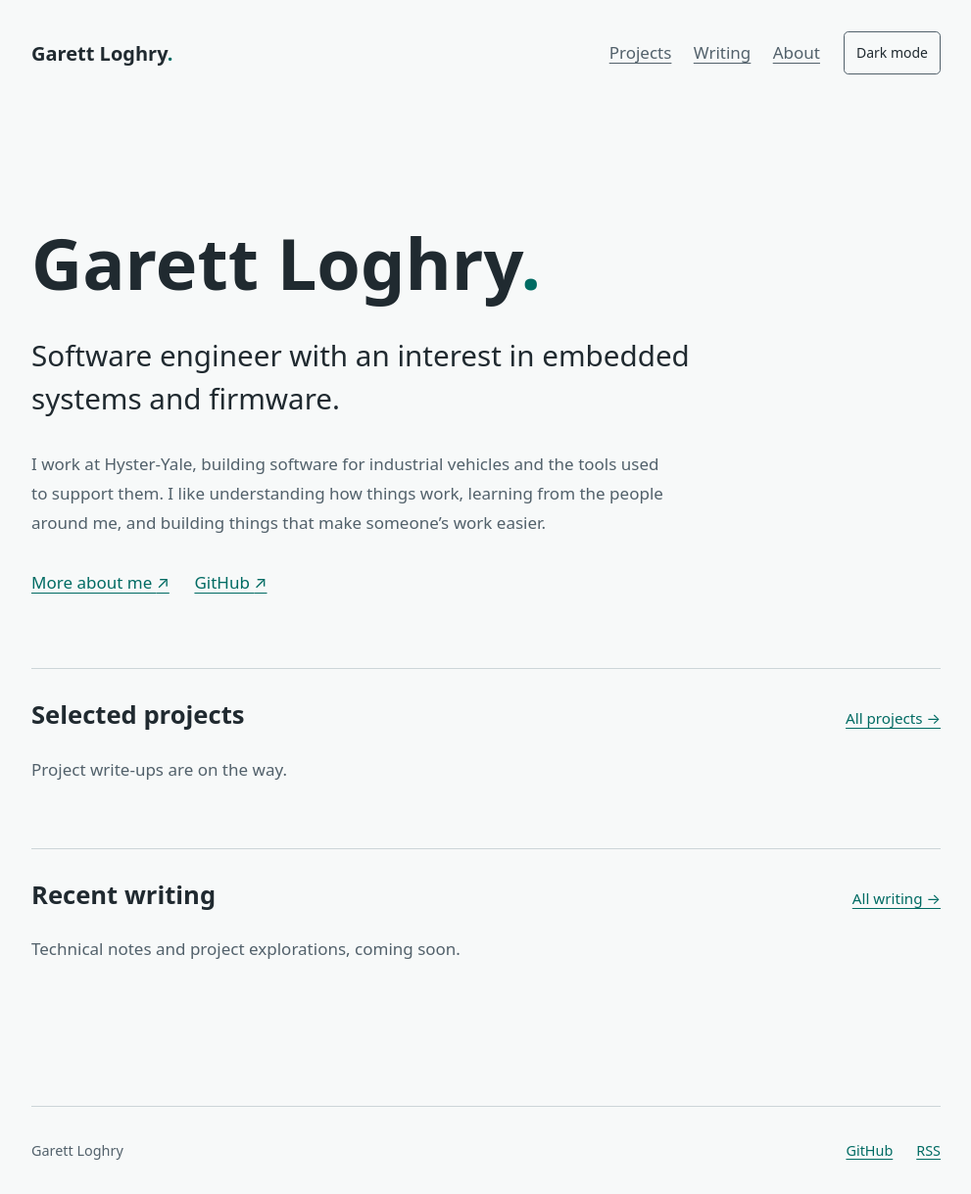
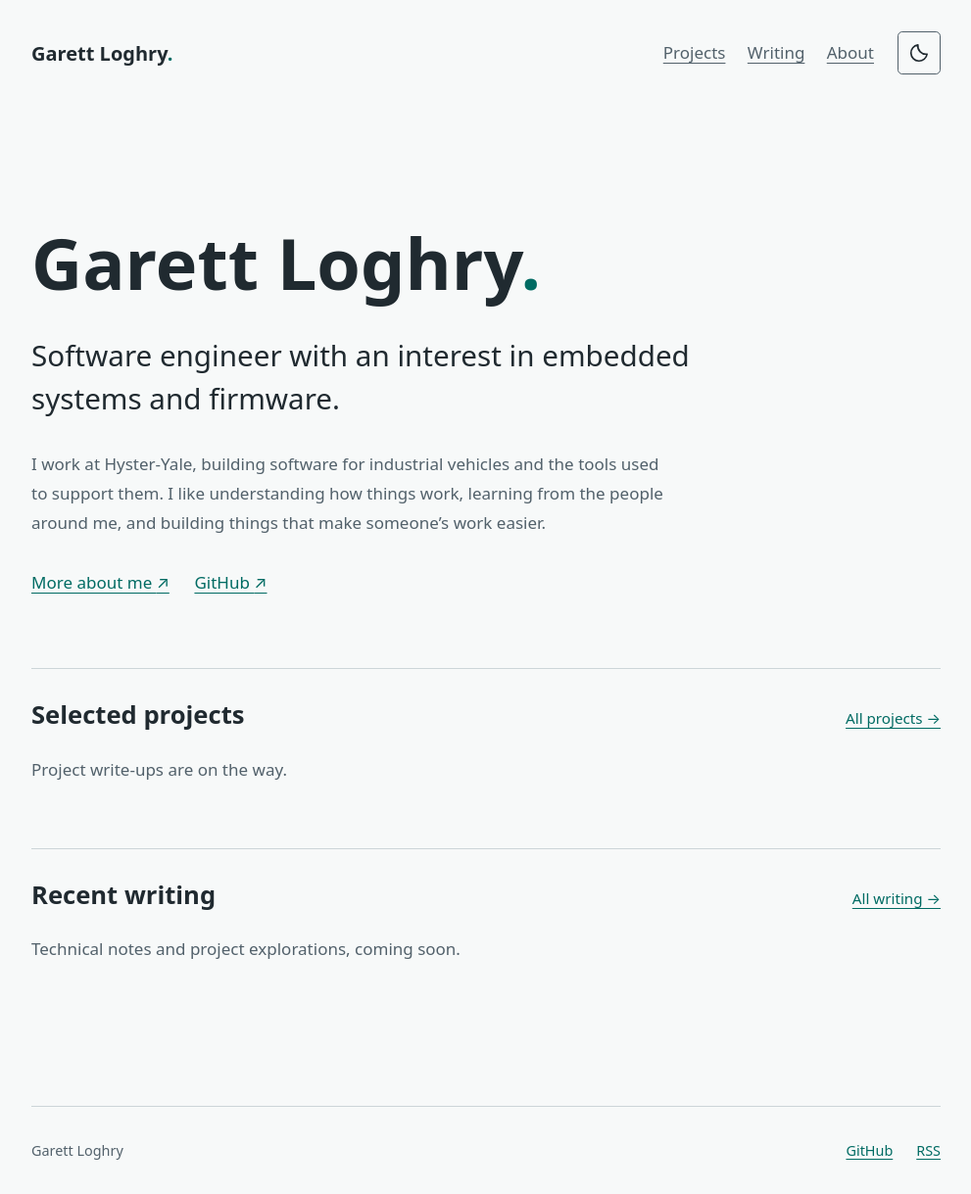
Before and after one commit to gloghry/gloghry.github.io, a Jekyll site: the page built from index.html, in a window 1280 px wide. Shown: the whole page at 98% size, without its empty margins (144-1135 px from the left). Built offline with Jekyll 4.4.1, drawn with Linux system fonts in a browser that asks for light colours; some web fonts are replaced.

Commit message:
Show destination sun/moon icons on theme toggle (#30)

```diff
--- a/_layouts/default.html
+++ b/_layouts/default.html
@@ -24,7 +24,10 @@
       {% assign names = 'Projects,Writing,About' | split: ',' %}
       {% for path in paths %}<a href="{{ path | relative_url }}"{% if page.url contains path %} aria-current="page"{% endif %}>{{ names[forloop.index0] }}</a>{% endfor %}
     </nav>
-    <button id="theme-toggle" type="button" hidden aria-label="Switch color theme">Theme</button>
+    <button id="theme-toggle" type="button" hidden aria-label="Switch color theme">
+      <svg class="theme-icon theme-icon-sun" viewBox="0 0 24 24" width="22" height="22" fill="none" stroke="currentColor" stroke-width="1.8" stroke-linecap="round" aria-hidden="true" focusable="false"><circle cx="12" cy="12" r="4"></circle><path d="M12 2v2m0 16v2M2 12h2m16 0h2M4.93 4.93l1.42 1.42m11.3 11.3 1.42 1.42M4.93 19.07l1.42-1.42m11.3-11.3 1.42-1.42"></path></svg>
+      <svg class="theme-icon theme-icon-moon" viewBox="0 0 24 24" width="22" height="22" fill="none" stroke="currentColor" stroke-width="1.8" stroke-linecap="round" stroke-linejoin="round" aria-hidden="true" focusable="false"><path d="M20.9 13.3A9 9 0 0 1 10.7 3.1 9 9 0 1 0 20.9 13.3Z"></path></svg>
+    </button>
   </header>
   <main id="main" class="wrap" tabindex="-1">{{ content }}</main>
   <footer class="site-footer wrap"><span>Garett Loghry</span><a href="https://github.com/gloghry">GitHub</a><a href="{{ '/feed.xml' | relative_url }}">RSS</a></footer>
--- a/assets/styles.css
+++ b/assets/styles.css
@@ -30,6 +30,11 @@ nav { display:flex; gap:1.4rem; flex-wrap:wrap; }
 nav a { color:var(--muted); }
 nav a[aria-current] { color:var(--accent); text-decoration-thickness:2px; }
 button { font:inherit; font-size:.875rem; color:var(--text); border:1px solid var(--muted); background:transparent; padding:.5rem .75rem; border-radius:.3rem; cursor:pointer; min-height:44px; }
+#theme-toggle { display:inline-flex; align-items:center; justify-content:center; width:44px; height:44px; padding:0; flex-shrink:0; }
+.theme-icon { pointer-events:none; }
+.theme-icon-sun { display:none; }
+:root[data-theme="dark"] .theme-icon-sun { display:block; }
+:root[data-theme="dark"] .theme-icon-moon { display:none; }
 [hidden] { display:none !important; }
 .skip-link { position:absolute; top:-6rem; left:1rem; background:var(--bg); padding:.6rem 1rem; z-index:2; }
 .skip-link:focus { top:1rem; }
--- a/assets/theme.js
+++ b/assets/theme.js
@@ -10,8 +10,9 @@
     const button = document.getElementById('theme-toggle');
     if (button) {
       button.hidden = false;
-      button.textContent = dark ? 'Light mode' : 'Dark mode';
-      button.setAttribute('aria-label', `Switch to ${dark ? 'light' : 'dark'} mode`);
+      const label = `Switch to ${dark ? 'light' : 'dark'} mode`;
+      button.setAttribute('aria-label', label);
+      button.title = label;
     }
   };
   apply();
```
